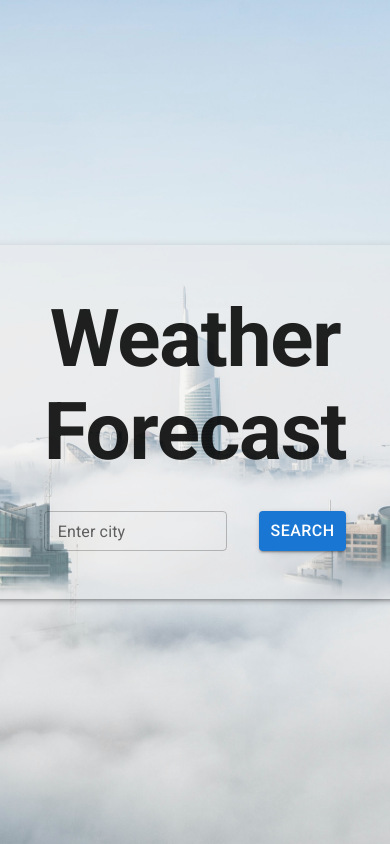
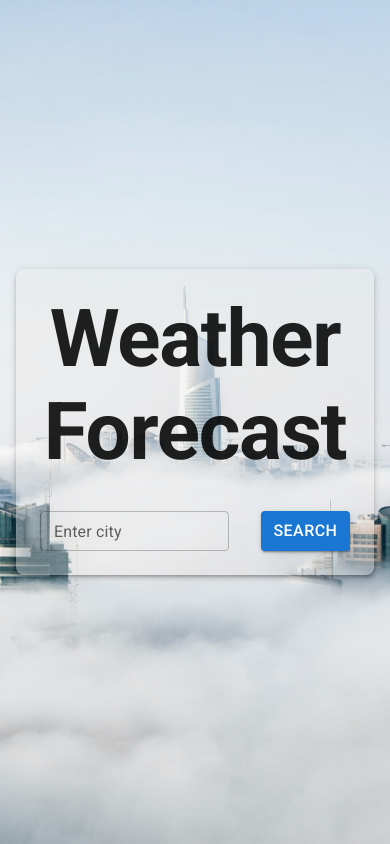
Before and after one commit to olehivanovw/Weather-Forecast, a React (Vite) app: page / in a window 390 px wide. Built offline with nearby package versions, Linux system fonts and the light colour scheme.

Commit message:
Modified style form for mobile and tablet.

```diff
--- a/src/components/Form.jsx
+++ b/src/components/Form.jsx
@@ -1,6 +1,19 @@
 import {useNavigate} from "react-router-dom";
-import {Typography, Button, Box, TextField, Paper, Container} from "@mui/material";
+import {Typography, Button, Box, TextField, Paper, Container, styled} from "@mui/material";
 import backImgMain from "../assets/backImgMain.jpg"
+
+const Wrapper = styled(Paper)(({ theme }) => ({
+  textAlign: 'center',
+  padding: "48px 64px 48px 64px",
+  borderRadius: "8px",
+  backgroundColor: "rgba(232,232,232,0.4)",
+  [theme.breakpoints.down('lg')]: {
+    padding: "32px 48px 32px 48px",
+  },
+  [theme.breakpoints.down('sm')]: {
+    padding: "24px",
+  },
+}));
 
 const styles = {
   container: {
@@ -11,15 +24,6 @@ const styles = {
     backgroundImage: `url(${backImgMain})`,
     backgroundSize: 'cover',
     backgroundPosition: 'top',
-  },
-  paperBox: {
-    textAlign: 'center',
-    paddingTop: 6,
-    paddingLeft: 8,
-    paddingRight: 8,
-    paddingBottom: 6,
-    borderRadius: 2,
-    bgcolor: 'rgba(232,232,232,0.4)'
   },
   typography: {
     mb: 4,
@@ -54,13 +58,13 @@ export default function Form() {
 
   return (
     <Container maxWidth="xl" sx={styles.container}>
-      <Box component={Paper} elevation={3} sx={styles.paperBox}>
+      <Wrapper elevation={3}>
         <Typography variant="h1" sx={styles.typography}>Weather Forecast</Typography>
         <Box component="form" onSubmit={handleSearch} sx={styles.formBox}>
           <TextField label="Enter city" variant="outlined" name='inpCity' size="small" autoComplete="off" sx={styles.textField}/>
           <Button variant="contained" type='submit' sx={styles.button}>Search</Button>
         </Box>
-      </Box>
+      </Wrapper>
     </Container>
   )
 }
```
